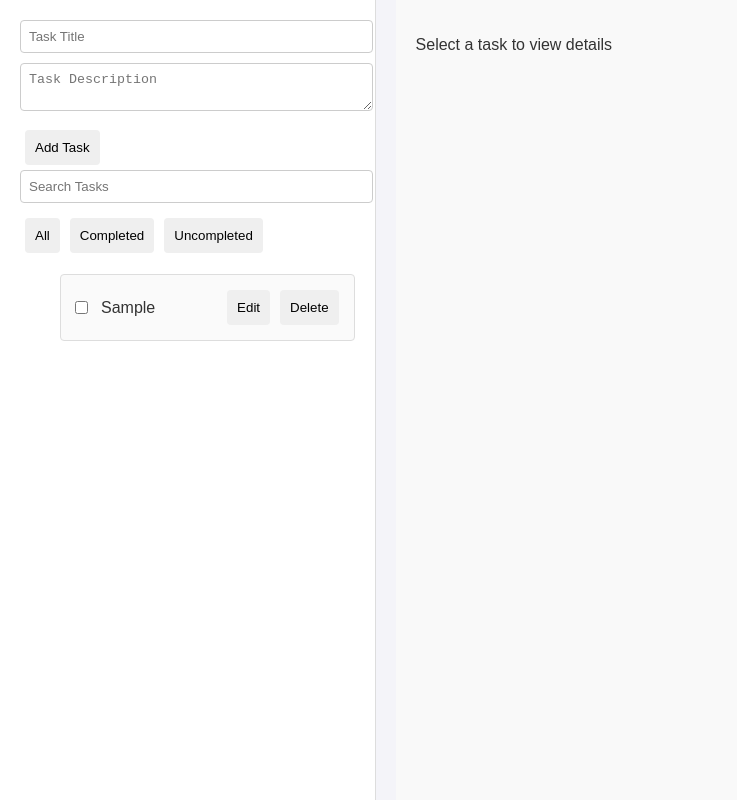
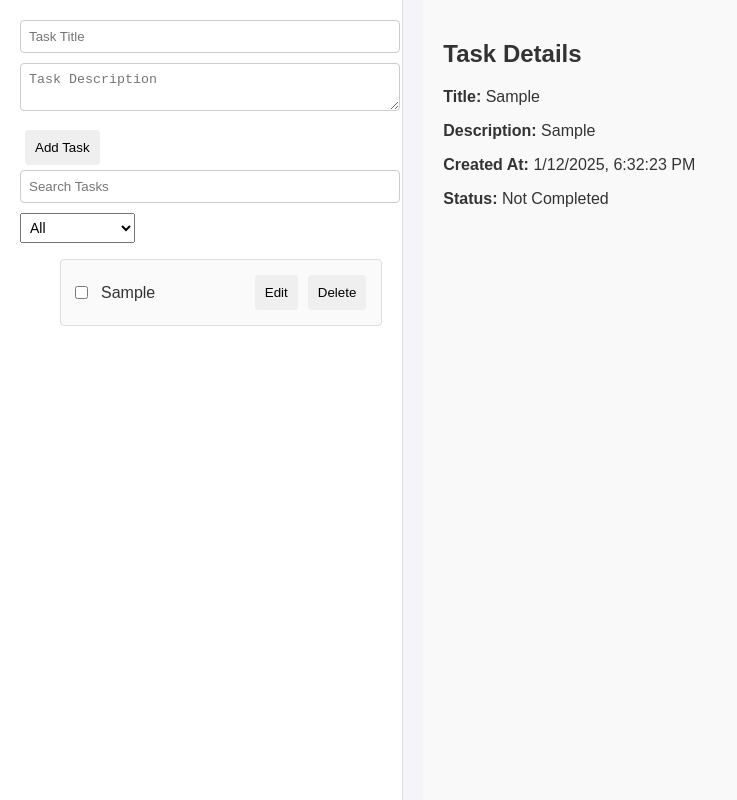
Before and after one commit to gutsy4heart/React, a React app: page / in a window 1280 px wide. Both pictures are taken after typing "Sample", "Sample" into the empty fields and a click on the button "Add Task". Shown: the whole page, without its empty margins (0-737 px from the left). Built offline with nearby package versions, Linux system fonts and the light colour scheme.

Commit message:
filters, delete is fixed]

```diff
--- a/src/components/TaskEditForm.tsx
+++ b/src/components/TaskEditForm.tsx
@@ -42,7 +42,7 @@ const TaskEditForm: React.FC = () => {
                 type="text"
                 value={title}
                 onChange={(e) => setTitle(e.target.value)}
-                placeholder="Task Title"
+                placeholder="Task Tit3le"
             />
             <textarea
                 value={description}
--- a/src/components/TaskList.tsx
+++ b/src/components/TaskList.tsx
@@ -2,6 +2,7 @@ import React, { useState } from 'react';
 import { useSelector, useDispatch } from 'react-redux';
 import { RootState } from '@redux/store';
 import { Task } from '../types';
+import TaskEditForm from './TaskEditForm';
 
 const TaskList: React.FC = () => {
     const dispatch = useDispatch();
@@ -9,6 +10,7 @@ const TaskList: React.FC = () => {
     const filter = useSelector((state: RootState) => state.filter);
     const searchQuery = useSelector((state: RootState) => state.searchQuery);
     const selectedTaskId = useSelector((state: RootState) => state.selectedTaskId);
+    const currentPage = useSelector((state: RootState) => state.currentPage); // текущая страница (main или edit)
 
     const [title, setTitle] = useState<string>('');
     const [description, setDescription] = useState<string>('');
@@ -35,6 +37,8 @@ const TaskList: React.FC = () => {
         dispatch({ type: 'ADD_TASK', payload: newTask });
         setTitle('');
         setDescription('');
+
+        dispatch({ type: 'NAVIGATE', payload: { page: 'main', taskId: newTask.id } });
     };
 
     const toggleTask = (taskId: number) => {
@@ -45,12 +49,12 @@ const TaskList: React.FC = () => {
         dispatch({ type: 'NAVIGATE', payload: { page: 'main', taskId } });
     };
 
-    const editTask = (taskId: number) => {
-        dispatch({ type: 'NAVIGATE', payload: { page: 'edit', taskId } });
-    };
-
     const deleteTask = (taskId: number) => {
         dispatch({ type: 'DELETE_TASK', payload: taskId });
+
+        if (taskId === selectedTaskId) {
+            dispatch({ type: 'NAVIGATE', payload: { page: 'main', taskId: null } });
+        }
     };
 
     const setFilter = (filterType: string) => {
@@ -62,7 +66,7 @@ const TaskList: React.FC = () => {
     return (
         <div className="task-container" style={{ display: 'flex', gap: '20px' }}>
             {/* Левая сторона */}
-            <div className="task-list" style={{ flex: 1 }}>
+            <div className="task-list" style={{ flex: 2 }}>
                 <div>
                     <input
                         type="text"
@@ -88,13 +92,26 @@ const TaskList: React.FC = () => {
                     />
                 </div>
                 <div>
-                    <button onClick={() => setFilter('all')}>All</button>
-                    <button onClick={() => setFilter('completed')}>Completed</button>
-                    <button onClick={() => setFilter('uncompleted')}>Uncompleted</button>
+                    <select
+                        value={filter}
+                        onChange={(e) => setFilter(e.target.value)}
+                        style={{ padding: '5px', fontSize: '14px' }}
+                    >
+                        <option value="all">All</option>
+                        <option value="completed">Completed</option>
+                        <option value="uncompleted">Uncompleted</option>
+                    </select>
                 </div>
                 <ul>
                     {searchedTasks.map((task) => (
-                        <li key={task.id} style={{ display: 'flex', alignItems: 'center', justifyContent: 'space-between' }}>
+                        <li
+                            key={task.id}
+                            style={{
+                                display: 'flex',
+                                alignItems: 'center',
+                                justifyContent: 'space-between',
+                            }}
+                        >
                             <div style={{ display: 'flex', alignItems: 'center', gap: '10px' }}>
                                 <input
                                     type="checkbox"
@@ -112,7 +129,16 @@ const TaskList: React.FC = () => {
                                 </span>
                             </div>
                             <div>
-                                <button onClick={() => editTask(task.id)}>Edit</button>
+                                <button
+                                    onClick={() =>
+                                        dispatch({
+                                            type: 'NAVIGATE',
+                                            payload: { page: 'edit', taskId: task.id },
+                                        })
+                                    }
+                                >
+                                    Edit
+                                </button>
                                 <button onClick={() => deleteTask(task.id)}>Delete</button>
                             </div>
                         </li>
@@ -121,8 +147,10 @@ const TaskList: React.FC = () => {
             </div>
 
             {/* Правая сторона */}
-            <div className="task-details" style={{ flex: 1 }}>
-                {selectedTask ? (
+            <div className="task-details">
+                {currentPage === 'edit' ? (
+                    <TaskEditForm />
+                ) : selectedTask ? (
                     <div>
                         <h2>Task Details</h2>
                         <p>
--- a/src/redux/tasksReducer.ts
+++ b/src/redux/tasksReducer.ts
@@ -51,7 +51,14 @@ export const tasksReducer = (state: RootState = initialState, action: Action): R
                     task.id === action.payload ? { ...task, completed: !task.completed } : task
                 ),
             };
-
+        case 'DELETE_TASK': {
+            const taskId = action.payload;
+            console.log('Deleting task:', taskId);
+            return {
+                ...state,
+                tasks: state.tasks.filter((task) => task.id !== taskId),
+            };
+        }
         default:
             return state;
     }
```
Also changed, not shown: 2 other files (tests, documents, lock files or other folders).
